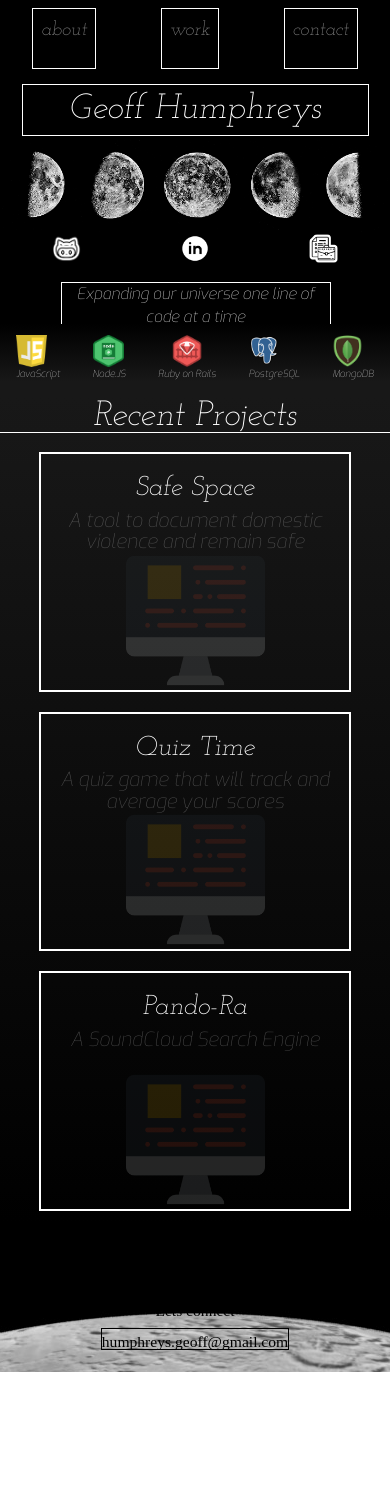
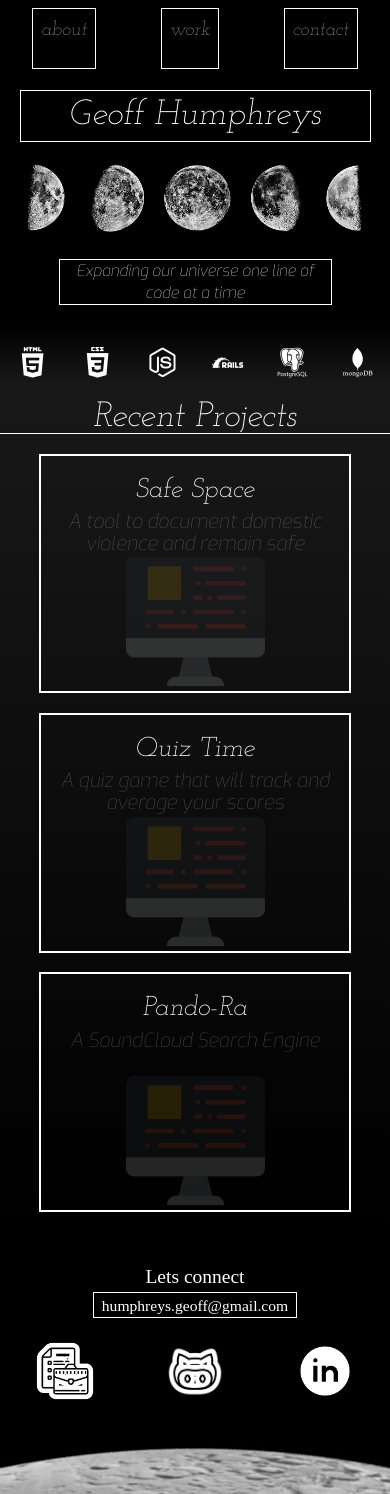
Before and after one commit to paradegoat/html-portfolio, a plain HTML site: page index.html in a window 390 px wide. Before the commit the page ends 1372 px from the top, so only its background shows below. Drawn offline with nearby package versions, Linux system fonts and the light colour scheme; a web font is replaced by a local one.

Commit message:
changed icons, fixed footer, added backup font

```diff
--- a/index.css
+++ b/index.css
@@ -1,3 +1,25 @@
+html, body, div, span, applet, object, iframe,
+h1, h2, h3, h4, h5, h6, p, blockquote, pre,
+a, abbr, acronym, address, big, cite, code,
+del, dfn, em, img, ins, kbd, q, s, samp,
+small, strike, strong, sub, sup, tt, var,
+b, u, i, center,
+dl, dt, dd, ol, ul, li,
+fieldset, form, label, legend,
+table, caption, tbody, tfoot, thead, tr, th, td,
+article, aside, canvas, details, embed,
+figure, figcaption, footer, header, hgroup,
+menu, nav, output, ruby, section, summary,
+time, mark, audio, video {
+	margin: 0;
+	padding: 0;
+	border: 0;
+	font-size: 100%;
+	font: inherit;
+	vertical-align: baseline;
+}
+
+
 @font-face {
     font-family: 'Red Moon Rising';
     src: url('./public/fonts/.eot');
@@ -89,6 +111,7 @@
   flex-direction: row;
   justify-content: space-between;
   background-color: black;
+
   /*border: 1px dashed red;*/
 }
 
@@ -99,16 +122,15 @@
   flex-direction: row;
   padding: 0vw;
   width: 100%;
+
   /*border: 2px solid white;*/
 }
 
 .menu-button{
   font-size: 2vw;
   font-family: "Red Moon Rising", 'Josefin Slab', serif;
-
   order: 1;
   margin: .4em;
-  /*padding: 1em;*/
   padding: 2vw;
   background: transparent;
   /* Prevent highlight colour when element is tapped */
@@ -116,7 +138,6 @@
   /* Smooth fonts */
   -webkit-font-smoothing: antialiased;
   -moz-osx-font-smoothing: grayscale;
-
   border: 1px solid white;
 }
 
@@ -126,12 +147,18 @@
 
 .bobber:hover{
   display: inline-block;
-    vertical-align: middle;
-    -webkit-transform: perspective(1px) translateZ(0);
-    transform: perspective(1px) translateZ(0);
-    color: white;
+  vertical-align: middle;
+  -webkit-transform: perspective(1px) translateZ(0);
+  transform: perspective(1px) translateZ(0);
+  color: white;
+  box-shadow: 0 0 1px transparent;
+}
 
-    box-shadow: 0 0 1px transparent;
+.bobber{
+  text-decoration: none;
+  color: grey;
+
+  /*border: 1px solid yellow;*/
 }
 
 .bobber:hover, .bobber:focus, .bobber:active {
@@ -151,24 +178,19 @@
     animation-direction: normal, alternate;
 }
 
-.bobber{
-  text-decoration: none;
-  color: grey;
-  /*border: 1px solid yellow;*/
-}
-
-
 .icon-bar{
   list-style-type: none;
   order: 1;
   display: flex;
   flex-direction: row;
+
   /*border: 2px solid green;*/
 }
 
 .icon-button{
   order: 2;
   margin: 0vw 2vw;
+
   /*border: 2px solid orange;*/
 }
 
@@ -179,18 +201,13 @@
 
 .git, .linkedin, .portfolio{
   width: 3.5vw;
-  /*background-color: rgb(35, 32, 2);*/
+
   /*border: 1px dashed blue;*/
 }
 
 .git:hover, .linkedin:hover, .portfolio:hover{
   background-color: rgb(35, 32, 2);
   opacity: .4;
-  /*border-radius: 100%;*/
-}
-
-.desktop-hide{
-  display: none;
 }
 
 /*////////////////////////////////////////////*/
@@ -203,51 +220,50 @@
 /*////////////////////////////////////////////*/
 /*////////////////////////////////////////////*/
 
+.title-block{
+  color: white;
+  background-color: black;
+  padding-top: 5vw;
+  padding-bottom: 5vw;
+}
+
+.title{
+  font-size: 7vw;
+  width: 90%;
+  font-family: "Red Moon Rising", 'Josefin Slab', serif;
+  border: 1px solid white;
+  margin: 0 !important;
+  margin-left: 5vw !important;
+  text-align: center;
+}
 
 .background-banner{
   background-image: url("./public/images/moons-background.jpg");
   background-position: center;
-  background-size: contain;
+  background-size: cover;
   background-repeat: no-repeat;
   background-color: black;
   border: 2px solid black;
-  height: 55vw;
+  height: 25vw;
   z-index: 1;
 }
 
-.title-block{
+.quote-block{
   color: white;
-  width: 90%;
-  margin-left: 5vw;
-  text-align: center;
-  z-index: 1;
-  margin-bottom: 28vw;
-  margin-top: 3vw;
-  /*background-color: rgba(255, 255, 255, .2);*/
-  border: 1px solid white;
-
+  background-color: black;
+  padding-bottom: 5vw;
 }
 
-.title{
-  margin-top: 1vw;
-  /*margin-bottom: 26vw;*/
-  font-size: 7vw;
-  font-family: "Red Moon Rising", 'Josefin Slab', serif;
-}
-
-.dumb-quote{
-  z-index: 3;
+.expanding-quote{
+  background-color: black;
   border: 1px solid white;
   color: white;
   font-size: 4vw;
   text-align: center;
   font-family: "Moon Flower", 'Exo', sans-serif;
   width: 70%;
-  margin-left: 15vw;
-}
-
-.dumb-quote p {
-  margin: 0vw;
+  margin: 0 !important;
+  margin-left: 15vw !important;
 }
 
 .section-split {
@@ -259,13 +275,15 @@
   top: -10vh;
   height: 9vw;
   padding-bottom: 9vw;
-  /*border: 1px dashed white;*/
   background: black; /* For browsers that do not support gradients */
    background: -webkit-linear-gradient(black, rgb(24, 24, 24)); /* For Safari 5.1 to 6.0 */
    background: -o-linear-gradient(black, rgb(24, 24, 24)); /* For Opera 11.1 to 12.0 */
    background: -moz-linear-gradient(black, rgb(24, 24, 24)); /* For Firefox 3.6 to 15 */
    background: linear-gradient(black, rgb(24, 24, 24)); /* Standard syntax */
+
+   /*border: 1px dashed white;*/
 }
+
 .section-split-img-one, .section-split-img-two,
 .section-split-img-three{
   z-index: 4;
@@ -292,25 +310,16 @@
   background-image: url('./public/images/knowledge-icon.png');
 }
 
-.section-split-img-one img, .section-split-img-two img,
-.section-split-img-three img {
-  display: none;
-}
-
 .intro-section{
   display: flex;
   flex-direction: row;
   height: 30vw;
-  /*background-color: rgb(24, 24, 24);*/
   background: rgb(24, 24, 24);
-
   z-index: 1;
   justify-content: space-around;
   align-items:center;
-  /*border: .0001px solid black;*/
 
   /*border: 1px dashed white;*/
-
 }
 
 .profile-pic{
@@ -319,6 +328,7 @@
   width: auto;
   z-index: 2;
   margin-top: 3vw;
+
   /*border: 2px dashed red;*/
 }
 
@@ -327,7 +337,7 @@
   width: auto;
 }
 
-.dumb-stuff-i-say{
+.expanding-stuff-i-say{
   order: 1;
   margin-top: 3vw;
   height: 27vw;
@@ -337,17 +347,9 @@
   z-index: 3;
   overflow-y: scroll;
   overflow-x: hidden;
-  /*padding-bottom: vw;*/
 }
 
-/*.dumb-stuff-i-say h2{
-  font-family: "Moon Flower", 'Exo', sans-serif;]
-  color: white;
-  font-size: 2vw;
-  text-align: center;
-}*/
-
-.dumb-stuff-i-say p{
+.expanding-stuff-i-say p{
   padding: 2vw;
   font-family: "Moon Flower", 'Exo', sans-serif;
   color: white;
@@ -372,42 +374,15 @@
   flex-direction: row;
   flex-wrap: wrap;
   justify-content: space-around;
-  height: 15vw;
   align-content: center;
   padding-top: 5vw;
 
   /*border: 1px solid yellow;*/
 }
 
-
-.skills-icon {
-  align-self: center;
-  order: 1;
-  height: 14vw;
-  /*width: 8vw;*/
-  /*border: 1px solid rgba(255, 255, 255, .2);*/
-}
-
-.skills-icon img {
-  height: 8vw;
-  width: 8vw;
-  /*border: 1px solid white;*/
-
-}
-
-.skills-icon p{
-  /*display:table-caption;*/
-  text-align: center;
+.devicon-rails-plain-wordmark, .devicon-postgresql-plain-wordmark, .devicon-mongodb-plain-wordmark, .devicon-nodejs-plain, .devicon-html5-plain-wordmark, .devicon-css3-plain-wordmark{
   color: white;
-  font-family: "Moon Flower", 'Exo', sans-serif;
-  font-size: 2.5vw;
-  margin: 0vw;
-  /*border: 1px solid white;*/
-}
-
-.ruby img{
-  height: 8vw;
-  width: auto;
+  font-size: 8vw;
 }
 
 /*////////////////////////////////////////////*/
@@ -423,11 +398,10 @@
   display: flex;
   flex-direction: row;
   flex-wrap: wrap;
-  height: 42vw;
+  height: 55vw;
   background: linear-gradient(rgb(24, 24, 24), black); /* Standard syntax */
   justify-content: space-around;
   padding-bottom: 3vw;
-
 }
 
 .work-header{
@@ -442,15 +416,6 @@
   border-bottom: 1px solid white;
 }
 
-.project-highlight {
-  opacity: .3;
-}
-
-.project-highlight:hover{
-  opacity: 1;
-}
-
-
 .project-box{
   display: flex;
   flex-direction: row;
@@ -461,7 +426,6 @@
   justify-content: center;
 }
 
-
 .project-title{
   font-family: "Red Moon Rising", 'Josefin Slab', serif;
   text-decoration: none !important;
@@ -470,6 +434,14 @@
   height: 4vw;
   width: 100%;
   text-align: center;
+}
+
+.project-highlight {
+  opacity: .3;
+}
+
+.project-highlight:hover{
+  opacity: 1;
 }
 
 .project-description{
@@ -494,7 +466,11 @@
 
 /*////////////////////////////////////////////*/
 /*////////////////////////////////////////////*/
-
+/*////////////////////////////////////////////*/
+/*/////////       MODAL SECTION    ////////////////*/
+/*////////////////////////////////////////////*/
+/*////////////////////////////////////////////*/
+/*////////////////////////////////////////////*/
 
 
 body.modal-open {
@@ -505,21 +481,17 @@ body.viewport-lg {
     position: absolute;
 }
 
-
 .modal-dialog{
   display: flex;
   justify-content: center;
   padding: 0vw;
 }
 
-
 .modal-content{
   display: flex;
   align-items: flex-start;
   flex-wrap: wrap;
   order: 1;
-  /*height: 40vw;*/
-  /*width:00vw;*/
   background-color: rgb(24, 24, 24) !important;
 }
 
@@ -527,7 +499,6 @@ body.viewport-lg {
 order: 1;
 width: 100%;
 padding: 1vw !important;
-
 }
 
 .modal-title{
@@ -538,8 +509,6 @@ padding: 1vw !important;
   color: white;
 }
 
-
-
 .modal-backdrop {
     background-color: rgb(24, 24, 24);
 }
@@ -548,32 +517,29 @@ padding: 1vw !important;
   display: flex;
   flex-wrap: nowrap;
   order: 2;
-  /*border: 1px solid blue;*/
   height: 32vw;
-  /*width: 45%;*/
   margin: 1vw;
   margin-bottom:0vw;
-  /*overflow-y: scroll;
-  overflow-x: hidden;*/
 }
 
 .modal-screenshot{
   order: 1;
   margin-right: 1em;
-  /*margin: 1vw;*/
   padding: 0vw !important;
-  /*border: 2px dashed white;*/
   width: 48%;
   height: auto;
   overflow-y: scroll;
   overflow-x: hidden;
+
+  /*border: 2px dashed white;*/
 }
 
 .modal-text{
   order: 2;
-  /*border: 2px dashed white;*/
   width: 52%;
   overflow-y: scroll;
+
+  /*border: 2px dashed white;*/
 }
 
 .modal-ul{
@@ -613,9 +579,6 @@ padding: 1vw !important;
   display: flex;
   justify-content: center;
   order: 2;
-  /*border: 2px solid blue;*/
-  /*margin-top: 1vw;*/
-  /*padding-bottom: 2vw;*/
   justify-content: space-around;
   padding-bottom: 1vw;
   width: 100%;
@@ -628,8 +591,8 @@ padding: 1vw !important;
   background-color: white;
   border-radius: 25%;
   padding: .5vw;
+
   /*border: 2px solid red;*/
-
 }
 
 .live-site{
@@ -650,93 +613,75 @@ padding: 1vw !important;
 /*////////////////////////////////////////////*/
 /*////////////////////////////////////////////*/
 
-.contact-section{
-  display: flex;
-  /*height: 100vw;*/
-  background-image: url('./public/images/moon-contact-bg.jpg');
-  background-position: top;
-  padding-top: 20vw;
-  justify-content: center;
-  padding-bottom: 5vw;
-}
 
 .contact-title{
-  /*order: 1;*/
-  font-size: 4vw;
+  font-size: 5vw;
   font-family: 'space age';
-  color: black;
+  color: white;
   text-align: center;
   margin-bottom: 2vw;
+  background: black;
+  padding-top: 10vw;
+  margin-bottom: 0vw !important;
 
   /*border: 1px solid white;*/
 }
 
 .reach-out {
-  /*order: 1;*/
-  /*z-index: 5;*/
   font-size: 2vw;
+  color: white;
   font-family: 'space age';
-  color: black;
   text-align: center;
-  padding: 3vw 0vw 1vw 0vw;
-  /*margin-top: 10vw;*/
-  /*margin-right: 12vw;*/
-  border: 1px solid black;
+  padding: 3vw 2vw 1vw 2vw;
   text-decoration: none !important;
-
+  border: 1px solid white;
 }
 
 .reach-out:hover {
-  color: black;
+  color: red;
 }
 
-.black-hole{
-  background-image: url('./public/images/003-stars copy.png');
-  width: .1vw;
-  height: .1vw;
-  padding: 4vw;
-  margin-left: 80vw;
-  margin-bottom: 20vw;
-  background-position: center;
-  background-size: cover;
-  opacity: .3;
-  /* Firefox */
-	-moz-transition: all 30s ease;
-	/* WebKit */
-	-webkit-transition: all 30s ease;
-	/* Opera */
-	-o-transition: all 30s ease;
-	/* Standard */
-	transition: all 30s ease;
+.bottom-icon-bar{
+  list-style-type: none;
+  display: flex;
+  flex-direction: row;
+  justify-content: space-around;
+  margin: 0vw !important;
+  background-color: black;
+  padding-top: 6vw;
+  height: 10vw;
 
-  /*border: 1px solid red;*/
+  /*border: 2px solid green;*/
 }
 
-.black-hole:hover{
-  -moz-transform: rotate(360deg) ;
-	/* WebKit */
-	-webkit-transform:  rotate(360deg);
-	/* Opera */
-	-o-transform: rotate(360deg) ;
-	/* Standard */
-	transform: rotate(360deg) ;
+.bottom-bobber{
+  width: 7vw;
 }
+
+.footer-moon{
+  background-image: url('./public/images/moon-contact-bg.jpg');
+  background-position: top;
+  background-repeat: no-repeat;
+  height: 35vw;;
+
+  /*border: 1px solid blue;*/
+}
+
 /*////////////////////////////////////////////*/
+                                                  /*////////////////////////////////////////////*/
 /*////////////////////////////////////////////*/
-
-
+                                                  /*////////////////////////////////////////////*/
+/*////////////////////////////////////////////*/
+                                                  /*////////////////////////////////////////////*/
+/*////////////////////////////////////////////*/
 @media screen and (max-width: 544px) {
 
   .work-section{
     display: flex;
-    /**/
     flex-direction: column;
-    /**/
     flex-wrap:nowrap;
-    /**/
     height: auto;
     background: linear-gradient(rgb(24, 24, 24), black);
-    /*padding-bottom: 10vw;*/
 
     /*border: 2px solid white;*/
   }
@@ -748,23 +693,16 @@ padding: 1vw !important;
     flex-direction: row;
     flex-wrap: wrap;
     order: 1;
-    /**/
     border: .25vh solid white;
-    /**/
     width: 80%;
-    /**/
     justify-content: center;
-    /*border-bottom: none;*/
   }
 
   .monitor {
-    /*background-color: rgb(24, 24, 24);*/
     background-color: transparent;
     text-align: center;
     opacity: .5;
     padding-top: 5vw;
-    /*border: 1px solid white;*/
-    /*float: left;*/
   }
 
   .monitor img {
@@ -784,16 +722,13 @@ padding: 1vw !important;
     text-decoration: none !important;
     color: white;
     font-size: 7vw;
-    /*border: 1px solid yellow;*/
     height: 4vw;
     width: 100%;
     text-align: center;
   }
 
   .git, .linkedin, .portfolio{
-    width: 7.5vw;
-    /*background-color: rgb(35, 32, 2);*/
-    /*border: 1px dashed blue;*/
+    width: 15vw;
   }
 
   .menu-button{
@@ -803,14 +738,13 @@ padding: 1vw !important;
 
   .nav-bar{
     height: 18vw;
-    /*display: flex;*/
     flex-direction: column;
     justify-content: space-between;
     background-color: black;
-    /*border: 1px dashed red;*/
   }
 
   .mobile-buttons{
+    padding-top: 10vw;
     flex-direction: column;
     justify-content: space-between;
     background-color: black;
@@ -825,34 +759,16 @@ padding: 1vw !important;
     padding: 0vw;
     width: 100%;
     margin-bottom: 0vw;
+
     /*border: 2px solid white;*/
   }
 
-  .icon-bar{
-    list-style-type: none;
-    order: 1;
-    display: flex;
-    flex-direction: row;
-    justify-content: space-around;
-    margin-bottom: 5vw;
-    margin-top: 5vw;
-    padding: 0vw;
-    /*border: 2px solid green;*/
+  .desktop-hide{
+    background-color: transparent;
   }
 
   .intro-section, .section-split, .mobile-hide{
     display: none;
-  }
-
-  .background-banner{
-    background-size: cover;
-    height: 65vw;
-    z-index: 1;
-  }
-
-  .title-block{
-    margin-bottom: 25vw;
-    margin-top: 3vw;
   }
 
   .title{
@@ -867,38 +783,37 @@ padding: 1vw !important;
     height: 9vw;
     margin: 0vw;
     border-bottom: 1px solid white;
+
     /*border: 1px solid orange;*/
-  }
-
-  .modal-lg{
-    height: 80%;
   }
 
   .skills-bucket{
     background: linear-gradient( black, rgb(24, 24, 24)); /* Standard syntax */
-
     display: flex;
     flex-direction: row;
     flex-wrap: wrap;
     justify-content: space-around;
     height: 15vw;
     align-content: center;
-    /*padding-top: 10vw;*/
-    /*border: 1px solid yellow;*/
-    /*padding-bottom: 10vw;*/
-
 
     /*border: 1px solid yellow;*/
   }
 
-  /*//////////////////////////////////*/
+  /*////////////////////////////////////////////*/
+  /*////////////////////////////////////////////*/
+  /*////////////   MODAL CONTENT   ///////////////////*/
+  /*////////////////////////////////////////////*/
+  /*////////////////////////////////////////////*/
+
+  .modal-lg{
+    height: 80%;
+  }
+
   .modal-content{
     display: flex;
     align-items: center;
     flex-wrap: wrap;
     order: 1;
-    /*height: 40vw;*/
-    /*width:00vw;*/
     background-color: rgb(24, 24, 24) !important;
   }
 
@@ -917,16 +832,12 @@ padding: 1vw !important;
     color: white;
   }
 
-
-
   .modal-backdrop {
       background-color: rgb(24, 24, 24);
   }
 
   .modal-body{
-
     order: 2;
-    /*border: 1px solid blue;*/
     height: 82vw;
     margin: 1vw;
     margin-bottom:0vw;
@@ -954,7 +865,6 @@ padding: 1vw !important;
     list-style-type: none;
     width: 100%;
     padding-left: 1vw;
-
   }
 
   .modal-ul li{
@@ -963,10 +873,7 @@ padding: 1vw !important;
     padding-left: 0vw;
     text-align: center;
     margin: 1vw 0vw;
-
   }
-
-
 
   .modal-para{
     font-family: "Moon Flower", 'Exo', sans-serif;
@@ -991,7 +898,6 @@ padding: 1vw !important;
     border-radius: 10%;
     padding: .5vw 6vw;;
     margin-top: 4vw;
-
   }
 
   .live-site{
@@ -999,12 +905,29 @@ padding: 1vw !important;
     border-radius: 10%;
     padding: .5vw 6vw;;
     margin-top: 4vw;
+  }
 
+  /*////////////////////////////////////////////*/
+  /*////////////////////////////////////////////*/
+  /*////////////   CONTACT CONTENT   ///////////////////*/
+  /*////////////////////////////////////////////*/
+  /*////////////////////////////////////////////*/
+
+
+  .bottom-icon-bar{
+    list-style-type: none;
+    display: flex;
+    flex-direction: row;
+    justify-content: space-around;
+    margin: 0vw !important;
+    background-color: black;
+
+    /*border: 2px solid green;*/
   }
 
   .reach-out {
     font-size: 4vw;
-    padding: 1vw 0vw 0vw 0vw;
+    padding: 1vw 2vw 1vw 2vw;
     margin-left: 6vw;
     margin-right: 6vw;
   }
--- a/index.html
+++ b/index.html
@@ -6,6 +6,7 @@
   <meta name="viewport" content="width=device-width, initial-scale=1">
   <title>M-O-O-N</title>
   <link href="https://fonts.googleapis.com/css?family=Exo:100i|Josefin+Slab:300i" rel="stylesheet">
+  <link rel="stylesheet" href="https://cdn.rawgit.com/konpa/devicon/df6431e323547add1b4cf45992913f15286456d3/devicon.min.css">
   <link rel="stylesheet" href="index.css" type="text/css">
   <link rel="stylesheet" href="https://maxcdn.bootstrapcdn.com/bootstrap/3.3.7/css/bootstrap.min.css">
   <script src="https://ajax.googleapis.com/ajax/libs/jquery/3.2.1/jquery.min.js"></script>
@@ -68,44 +69,31 @@
       </ul>
       <ul class="icon-bar mobile-hide">
         <li class="icon-button">
+          <a href="./public/images/Humphreys.Geoff_Resume.pdf" target="_blank"><img class="portfolio bobber" src="./public/images/resume-icon.png"/></a>
+        </li>
+        <li class="icon-button">
           <a href="https://github.com/paradegoat" target="_blank"><img class="git bobber" src="./public/images/git-icon-stroke.png" /></a>
         </li>
         <li class="icon-button">
           <a href="https://www.linkedin.com/in/geoff-humphreys" target="_blank"><img class="linkedin bobber" src="./public/images/linkein-icon-circle.png" /></a>
         </li>
-        <li class="icon-button">
-          <a href="./public/images/Humphreys.Geoff_Resume.pdf" target="_blank"><img class="portfolio bobber" src="./public/images/resume-icon.png"/></a>
-        </li>
       </ul>
     </div>
   </header>
 
-
-  <div class="background-banner">
+<!-- /*////////////   MAIN CONTENT   ///////////////////*/ -->
   <div class="title-block">
     <p class="title">
       Geoff Humphreys
     </p>
   </div>
 
-      <div class="mobile-buttons">
-        <ul class="icon-bar desktop-hide">
-          <li class="icon-button">
-            <a href="https://github.com/paradegoat" target="_blank"><img class="git bobber" src="./public/images/git-icon-stroke.png" /></a>
-          </li>
-          <li class="icon-button">
-            <a href="https://www.linkedin.com/in/geoff-humphreys" target="_blank"><img class="linkedin bobber" src="./public/images/linkein-icon-circle.png" /></a>
-          </li>
-          <li class="icon-button">
-            <a href="./public/images/Humphreys.Geoff_Resume.pdf" target="_blank"><img class="portfolio bobber" src="./public/images/resume-icon.png"/></a>
-          </li>
-        </ul>
+  <div class="background-banner">
   </div>
-      <div class="dumb-quote">
-        <p>
+  <div class="quote-block">
+    <p class="expanding-quote">
       Expanding our universe one line of code at a time
     </p>
-      </div>
   </div>
   <div class="section-split">
     <section class="section-split-img-one">
@@ -120,7 +108,7 @@
     <div class="profile-pic">
       <img src="./public/images/jemain.jpg" />
     </div>
-    <div class="dumb-stuff-i-say">
+    <div class="expanding-stuff-i-say">
       <!-- <h2>Howdy</h2> -->
       <p>
         Hi there!  Thanks for giving this site a once over.  I got into programming to connect people with the things and communities they need. This world  really is what you make it, and I like adding to a compassionate, honest, and interesting world.  I drink soda water all day and put ketchup on my hot dogs. So.....................anyways I'm not real great at talking myself up but I do think I'm a damn good human.  If you want to talk about programming, bee keeping, mastiffs or I guess really anything else feel free to reach out.
@@ -131,34 +119,22 @@
   <div class="skills-section" >
     <div class="skills-bucket">
       <div class="skills-icon">
-        <img src="./public/images/javascript-icon copy.png" />
-        <p>
-          JavaScript
-        </p>
+        <i class="devicon-html5-plain-wordmark"></i>
       </div>
       <div class="skills-icon">
-        <img src="./public/images/nodeJS-badge-icon copy.png" />
-        <p>
-          Node.JS
-        </p>
+        <i class="devicon-css3-plain-wordmark"></i>
+      </div>
+      <div class="skills-icon">
+        <i class="devicon-nodejs-plain"></i>
       </div>
       <div class="skills-icon ruby">
-        <img src="./public/images/ruby-icon-badge copy.png" />
-        <p>
-          Ruby on Rails
-        </p>
+        <i class="devicon-rails-plain-wordmark"></i>
       </div>
       <div class="skills-icon">
-        <img src="./public/images/postgresql-logo copy.png" />
-        <p>
-          PostgreSQL
-        </p>
+        <i class="devicon-postgresql-plain-wordmark"></i>
       </div>
       <div class="skills-icon">
-        <img src="./public/images/mongoDB-leaf-icon copy.png" />
-        <p>
-          MongoDB
-        </p>
+        <i class="devicon-mongodb-plain-wordmark"></i>
       </div>
 
     </div>
@@ -334,20 +310,30 @@
     </div>
 
   </div>
-  <div class="contact-section">
+
   <div class="quick-contact" id="smooth-contact">
-      <!-- <section class="black-hole">
-
-      </section> -->
     <p class="contact-title">
-        Lets connect
-      </p>
+      Lets connect<br />
       <a href="mailto:humphreys.geoff@gmail.com" class="reach-out">
-        <!-- Feel free to reach out:<br /> -->
         humphreys.geoff@gmail.com
       </a>
+    </p>
+
+
+
       </div>
-
+      <ul class="bottom-icon-bar">
+        <li class="icon-button">
+          <a href="./public/images/Humphreys.Geoff_Resume.pdf" target="_blank"><img class="portfolio bobber bottom-bobber" src="./public/images/resume-icon.png"/></a>
+        </li>
+        <li class="icon-button">
+          <a href="https://github.com/paradegoat" target="_blank"><img class="git bobber bottom-bobber" src="./public/images/git-icon-stroke.png" /></a>
+        </li>
+        <li class="icon-button">
+          <a href="https://www.linkedin.com/in/geoff-humphreys" target="_blank"><img class="linkedin bobber bottom-bobber" src="./public/images/linkein-icon-circle.png" /></a>
+        </li>
+      </ul>
+        <div class="footer-moon">
         </div>
   <script src="main.js"></script>
 </body>
```
Lines whose indentation alone changed are shown as unchanged.
